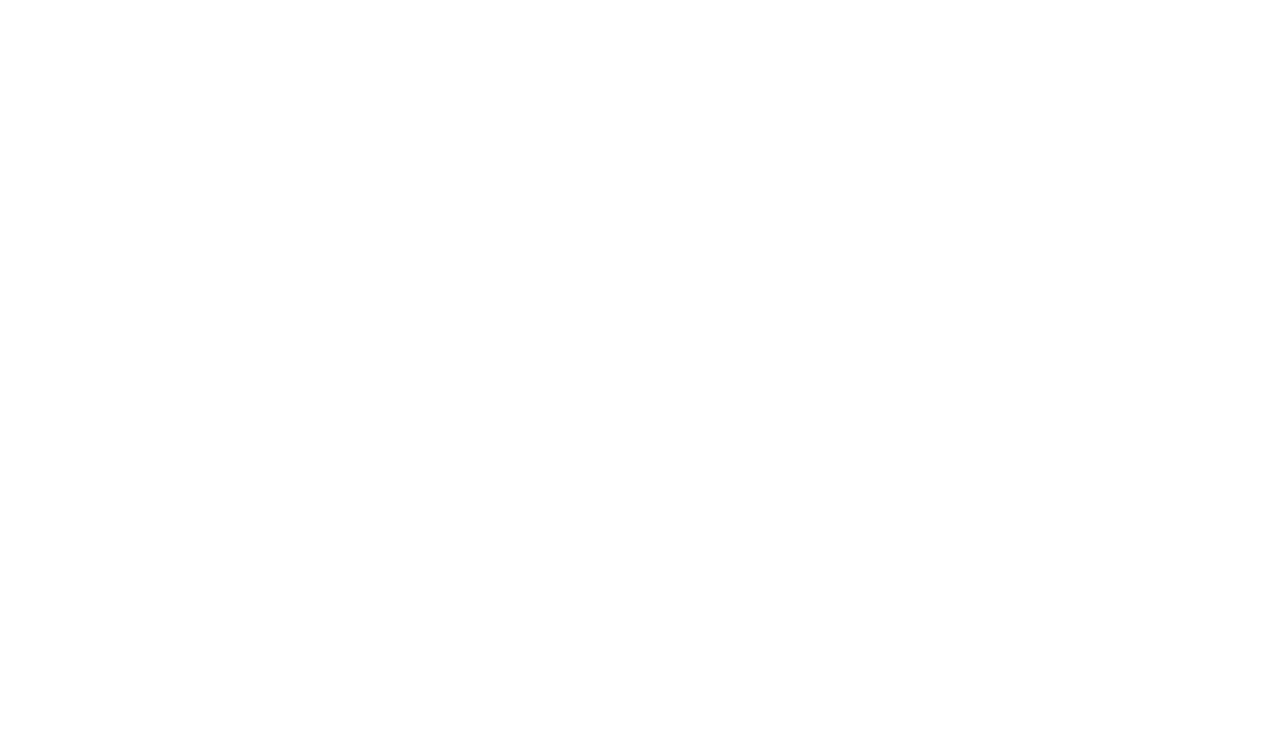
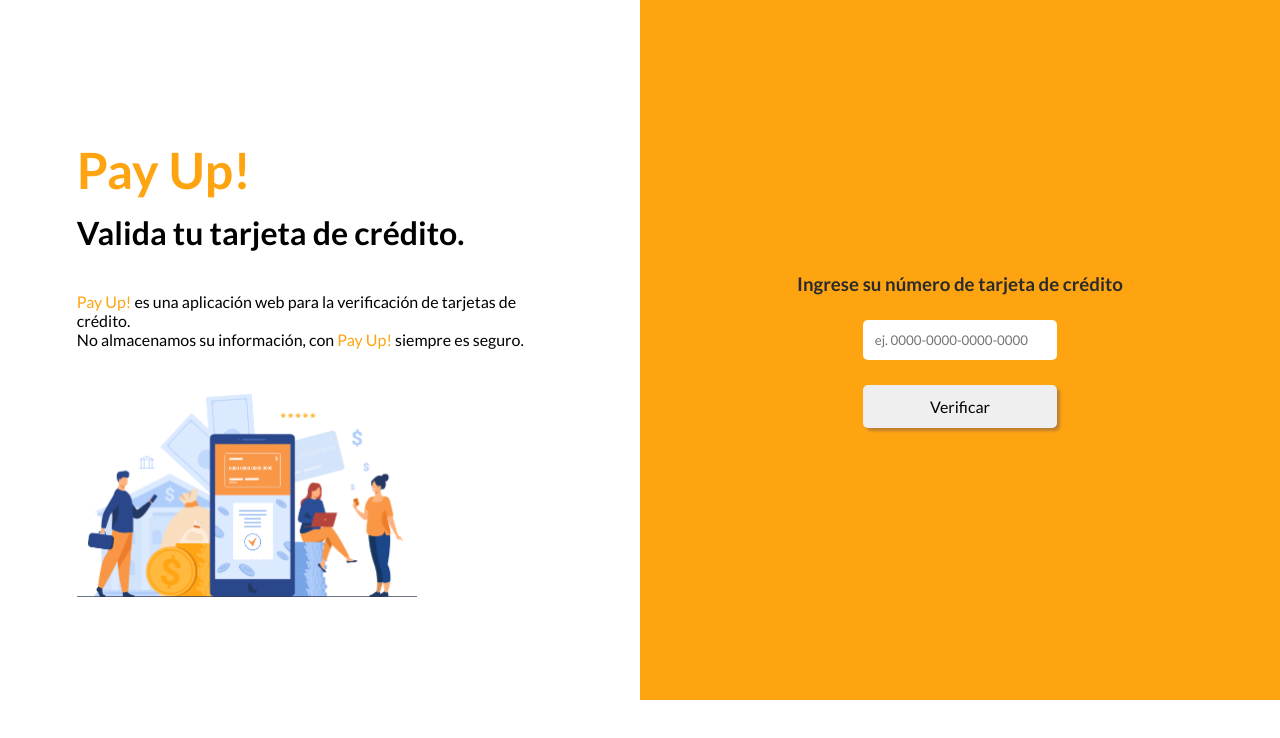
Before and after one commit to saulcalderon/card-validator, a plain HTML site: page index.html in a window 1280 px wide. Drawn offline with Linux system fonts and the light colour scheme.

Commit message:
HTML structure, validate numbers, empty input.

```diff
--- a/app.js
+++ b/app.js
@@ -1,31 +1,105 @@
-let num = 4137894711755904 ;
-//4137894711755904
-//4083952015263
-let array = ("" + num).split("").map(Number);
+const card_number = document.getElementById('card-number');
+const btn_verify = document.getElementById('btn-verify');
 
-array.reverse();
+btn_verify.addEventListener('click', () => {
+    console.log(card_number.value.length);
 
-for (let i = 1; i <= array.length; i++) {
-  if (i % 2 == 0) {
+    if (card_number.value.length > 0 ) {
+        if (validateNumbers(card_number.value)) {
+            verifyCard(parseInt(card_number.value));
+        }else{
+            console.log('Falso');
+        }
+    } else {
+        console.log('Vacío');
+    }
 
-    array.splice(i - 1, 1, array[i - 1] * 2);
+});
 
-    if (array[i - 1] >= 10) {
+function verifyCard(num) {
+    /* Obtenemos los números y los separamos en cada posición.  */
+    let array = ("" + num).split("").map(Number);
 
-      let newNum = ("" + array[i - 1]).split("").map(Number);
+    // Colocamos al revés los números del arreglo.
+    array.reverse();
 
-      let numw;
-      newNum.forEach((element) => {
-        numw = ++element;
-      });
+    for (let i = 0; i < array.length; i++) {
+        // Evaluamos las posiciones impares ya que comenzamos desde el 0.
+        if (i % 2 == 1) {
 
-      array.splice(i - 1, 1, numw);
+            //Se inserta el doble del número en la posición impar.
+            array.splice(i, 1, array[i] * 2);
+
+            //Se evalúa si el doble del número es mayor a 10
+            if (array[i] >= 10) {
+                //Se dividen los dígitos de los números mayores a 10.
+                let array_double = ("" + array[i]).split("").map(Number);
+                //Se suman los dígitos.
+                let sum_digit;
+                array_double.forEach((el) => {
+                    sum_digit = ++el;
+                });
+                //Se insertan los nuevos números en el arreglo original.
+                array.splice(i, 1, sum_digit);
+            }
+        }
     }
-  }
+    //Se suman los números dentro del arreglo.
+    let total = 0;
+    array.forEach(el => {
+        total += el;
+    });
+    console.log(total);
 }
 
-let total=0;
-array.forEach(el=> {
-    total += el;
-});
-console.log(total);
+function validateNumbers(num){
+    if (isNaN(num)) {
+        return false;
+    }else{
+        return true;
+    };
+}
+
+// let num = 4137894711755904;
+// //4137894711755904
+// //4083952015263
+
+
+
+
+// let num = 4137894711755904 ;
+// //4137894711755904
+// //4083952015263
+
+// /* Obtenemos los números y los separamos en cada posición.  */
+// let array = ("" + num).split("").map(Number);
+
+// // Colocamos al revés los números del arreglo.
+// array.reverse();
+
+
+// for (let i = 1; i <= array.length; i++) {
+//   // Evaluamos los números que son pares.
+//   if (i % 2 == 0) {
+
+//     array.splice(i - 1, 1, array[i - 1] * 2);
+
+//     if (array[i - 1] >= 10) {
+
+//       let newNum = ("" + array[i - 1]).split("").map(Number);
+
+//       let numw;
+//       newNum.forEach((element) => {
+//         numw = ++element;
+//       });
+
+//       array.splice(i - 1, 1, numw);
+//     }
+//   }
+// }
+
+// let total=0;
+// array.forEach(el=> {
+//     total += el;
+// });
+// console.log(total);
--- a/index.html
+++ b/index.html
@@ -1,11 +1,38 @@
 <!DOCTYPE html>
 <html lang="es">
+
 <head>
     <meta charset="UTF-8">
     <meta name="viewport" content="width=device-width, initial-scale=1.0">
     <title>Pay Up!</title>
+    <link href="https://fonts.googleapis.com/css2?family=Lato:wght@400;700&display=swap" rel="stylesheet">
+    <link rel="stylesheet" href="style.css">
 </head>
+
 <body>
+    <main class="main">
+        <section class="square left-side">
+            <h1 class="main-text"><span class="pay-text"> Pay Up! </span> <br> Valida tu tarjeta de crédito.</h1>
+            <p class="text"><span class="pay-text"> Pay Up! </span> es una aplicación web para la verificación de tarjetas de
+                crédito. <br> No almacenamos su información, con <span class="pay-text"> Pay Up! </span> siempre es
+                seguro. </p>
+            <img src="img.png" alt="" class="small">
+        </section>
+        <section class="square right-side">
+            <h3>Ingrese su número de tarjeta de crédito</h3>
+                <div class="flex">
+                    <input type="text" id="card-number" placeholder="ej. 0000-0000-0000-0000" max="16">
+                    <button id="btn-verify">Verificar</button>
+                </div>
+        </section>
+    </main>
+
+    <script src="app.js"></script>
+
+
+
+
 
 </body>
+
 </html>
--- a/style.css
+++ b/style.css
@@ -0,0 +1,73 @@
+* {
+    margin: 0;
+    padding: 0;
+    font-family: 'Lato', sans-serif;
+}
+
+.main {
+    display: flex;
+    width: 100%;
+
+}
+h1 span{
+    font-size: 50px;
+    line-height: 85px;
+}
+
+.main-text{
+    font-size: 2rem;
+    margin: 25px 0;
+}
+.pay-text{
+    color: #ffa411 ;
+}
+
+.text{
+    font-size: 16px;
+    margin: 15px 0;
+}
+
+h3{
+    color: rgb(43, 43, 43);
+}
+
+.square {
+    flex-basis: 100%;
+    height: 700px;
+    display: flex;
+    flex-direction: column;
+    justify-content: center;
+    padding: 0 6%;
+}
+
+.right-side {
+    display: flex;
+    justify-content: center;
+    align-items: center;
+    background-color: #ffa411;
+}
+.flex{
+    display: flex;
+    flex-direction: column;
+    width: 40%;
+}
+
+.small{
+    margin-top: 30px;
+    width: 70%;
+}
+
+input{
+    border: none;
+    border-radius: 5px;
+    margin: 25px 0;
+    padding: 12px;
+}
+
+button{
+    border: none;
+    border-radius: 5px;
+    box-shadow: 3px 3px 3px #bd8030;
+    padding: 12px;
+    font-size: 16px;
+}
```
Also changed, not shown: img.png (added).
